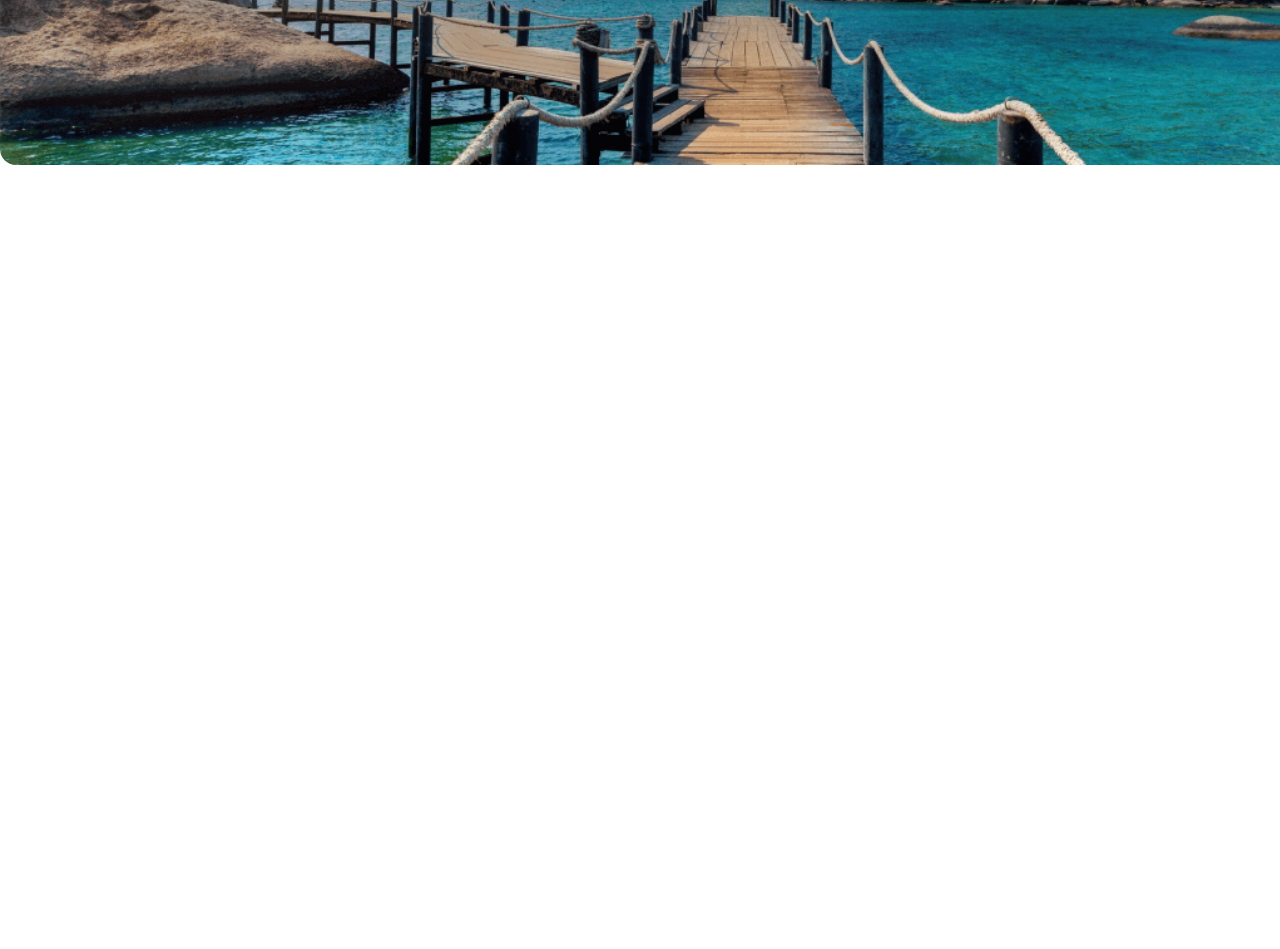
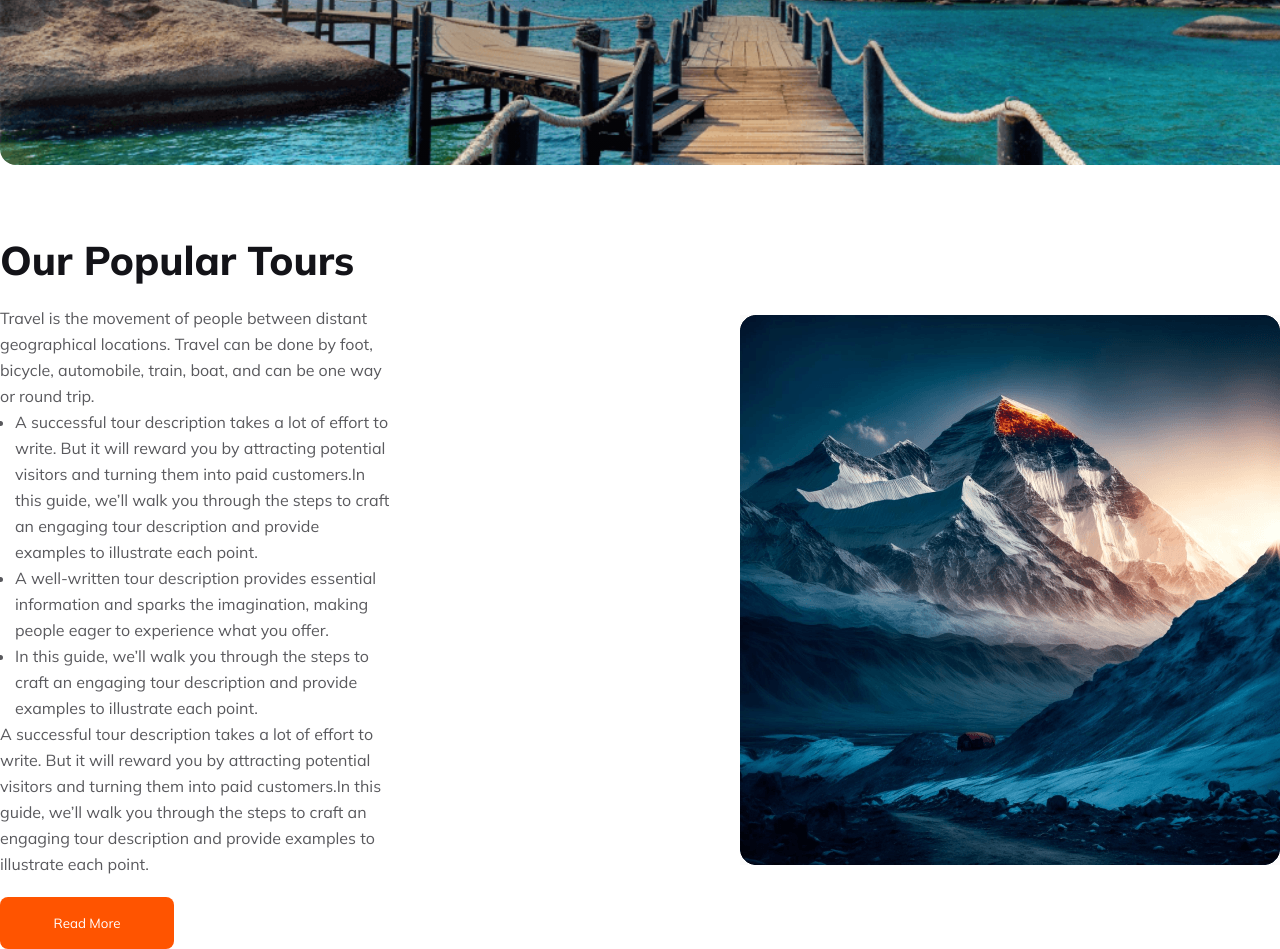
Before and after one commit to riaz9899/travel, a plain HTML site: page index.html in a window 1280 px wide. Shown: the part 507-1456 px from the top of the page. Before the commit the page ends 800 px from the top, so only its background shows below. Drawn offline with Linux system fonts and the light colour scheme.

Commit message:
2nd section added

```diff
--- a/index.html
+++ b/index.html
@@ -8,6 +8,8 @@
     <link rel="stylesheet" href="style.css">
 </head>
 <body>
+
+    <!--1st section start-->
     <section>
         <div class="header">
 
@@ -56,17 +58,38 @@
 
                     </div>
 
-
-
-
-
-
-
-                </div>
+                   </div>
 
             </div>
         </div>
     </section>
+     <!--1st section end-->
 
+     <!--2nd section start-->
+     <section>
+        <div class="feature-content">
+            <div class="feature-container">
+                <div>
+                    <h3 class="section-title"> Our Popular Tours</h3>
+                <p class="feature-des">Travel is the movement of people between distant geographical locations. Travel can be done by foot, bicycle, automobile, train, boat, and can be one way or round trip.</p>
+                <ul>
+                    <li>A successful tour description takes a lot of effort to write. But it will reward you by attracting potential visitors and turning them into paid customers.In this guide, we’ll walk you through the steps to craft an engaging tour description and provide examples to illustrate each point. </li>
+                    <li>A well-written tour description provides essential information and sparks the imagination, making people eager to experience what you offer.  </li>
+                    <li>In this guide, we’ll walk you through the steps to craft an engaging tour description and provide examples to illustrate each point.  </li>
+                </ul>
+                <p>A successful tour description takes a lot of effort to write. But it will reward you by attracting potential visitors and turning them into paid customers.In this guide, we’ll walk you through the steps to craft an engaging tour description and provide examples to illustrate each point. </p>
+                <div class="feature-button">
+                    <button class="btn-primary">Read More</button>
+                </div>
+                </div>
+                <div></div>
+            </div>
+            <div>
+                <img src="./Images/Rectangle-4.png" alt="">
+            </div>
+
+
+        </div>
+     </section>
 </body>
 </html>
--- a/style.css
+++ b/style.css
@@ -144,3 +144,52 @@
 
 
 }
+.feature-content{
+    display: flex;
+    justify-content:center;
+    align-items: center;
+    gap: 350px;
+    margin-top: 70px;
+
+}
+.feature-container{
+    max-width: 600px;
+    display: flex;
+    justify-content: start;
+
+}
+.feature-container .section-title{
+    color: #131318;
+    margin-bottom: 20px;
+    font-size: 40px;
+    font-weight: 800;
+
+
+}
+.feature-container .feature-des{
+    color: rgba(19, 19, 24, 0.70);
+    font-size: 16px;
+    font-weight: 400;
+    line-height: 26px; /* 162.5% */
+}
+.feature-container ul{
+    margin-left: 15px;
+
+}
+.feature-container ul li{
+    color: rgba(19, 19, 24, 0.70);
+    font-size: 16px;
+    font-weight: 400;
+    line-height: 26px; /* 162.5% */
+
+}
+.feature-container p{
+    color: rgba(19, 19, 24, 0.70);
+    font-size: 16px;
+    font-weight: 400;
+    line-height: 26px; /* 162.5% */
+}
+
+.feature-container .feature-button{
+    margin-top: 20px;
+}
```
